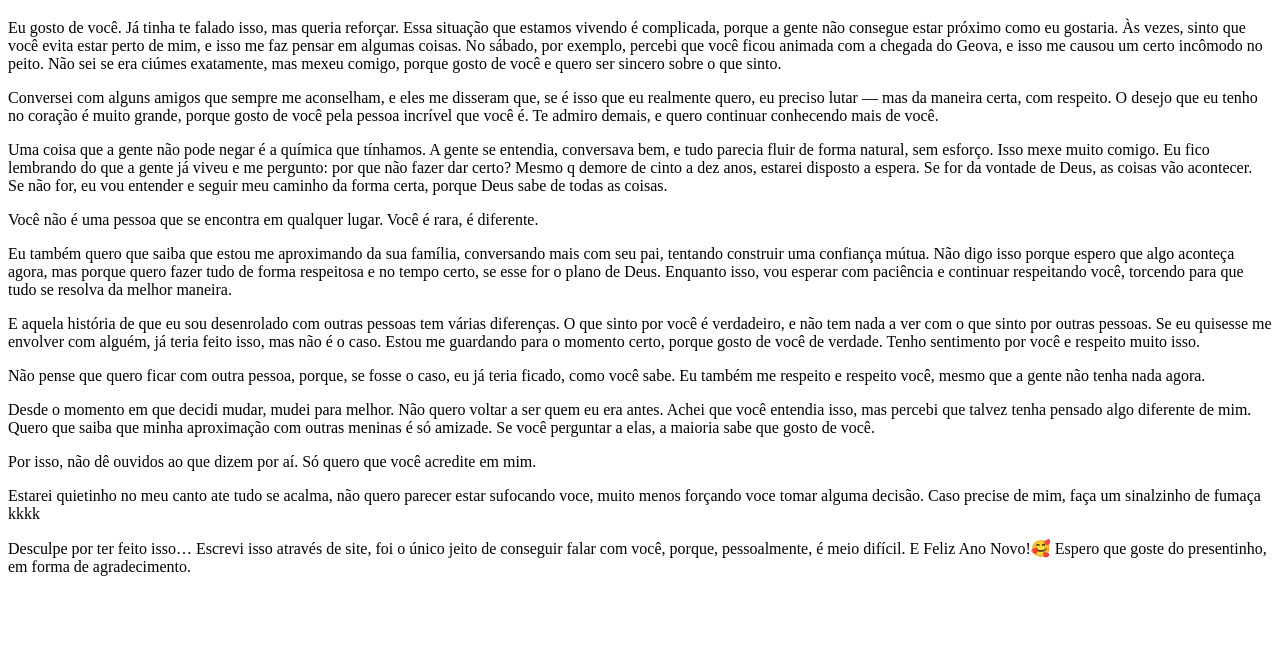
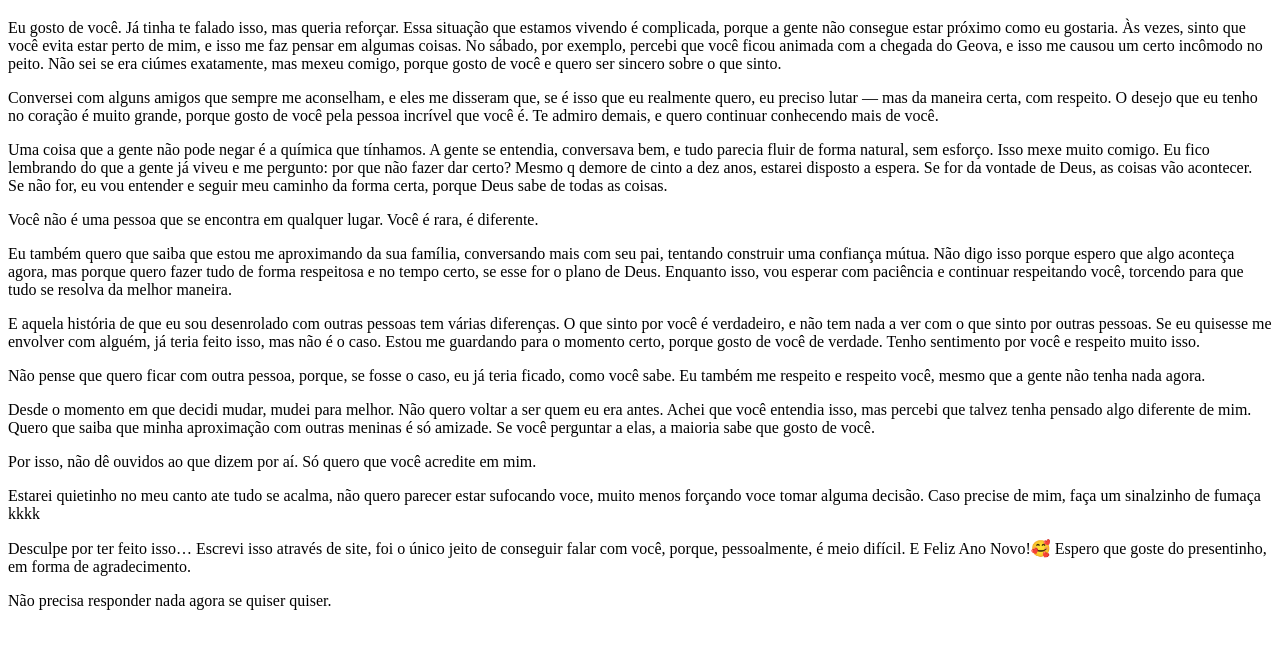
Before and after one commit to eliasgraul/texto, a plain HTML site: page index.html in a window 1280 px wide. Shown: the part 62-710 px from the top of the page. Drawn offline with Linux system fonts and the light colour scheme.

Commit message:
Update index.html

```diff
--- a/index.html
+++ b/index.html
@@ -18,6 +18,10 @@
     <P>Por isso, não dê ouvidos ao que dizem por aí. Só quero que você acredite em mim.</P>
     <P>Estarei quietinho no meu canto ate tudo se acalma, não quero parecer estar sufocando voce, muito menos forçando voce tomar alguma decisão. Caso precise de mim, faça um sinalzinho de fumaça kkkk
     <P>Desculpe por ter feito isso… Escrevi isso através de site, foi o único jeito de conseguir falar com você, porque, pessoalmente, é meio difícil. E Feliz Ano Novo!&#x1F970; Espero que goste do presentinho, em forma de agradecimento. </P>
+
+
+
+    <p>Não precisa responder nada agora se quiser quiser.</p>
    <img src="3e20208f-c126-4b56-897a-fdac4ba3d330.jpg" alt=""bluo"">
 
 </corpo>
```
